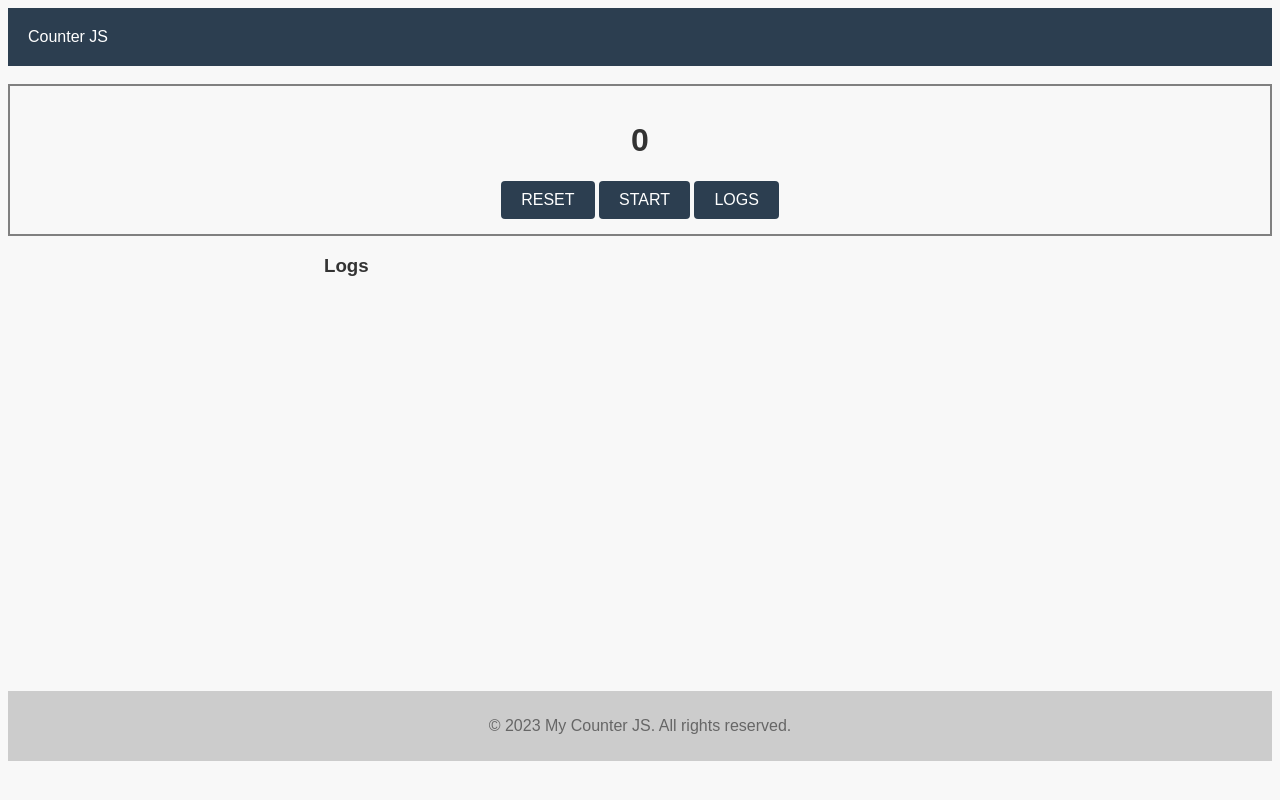
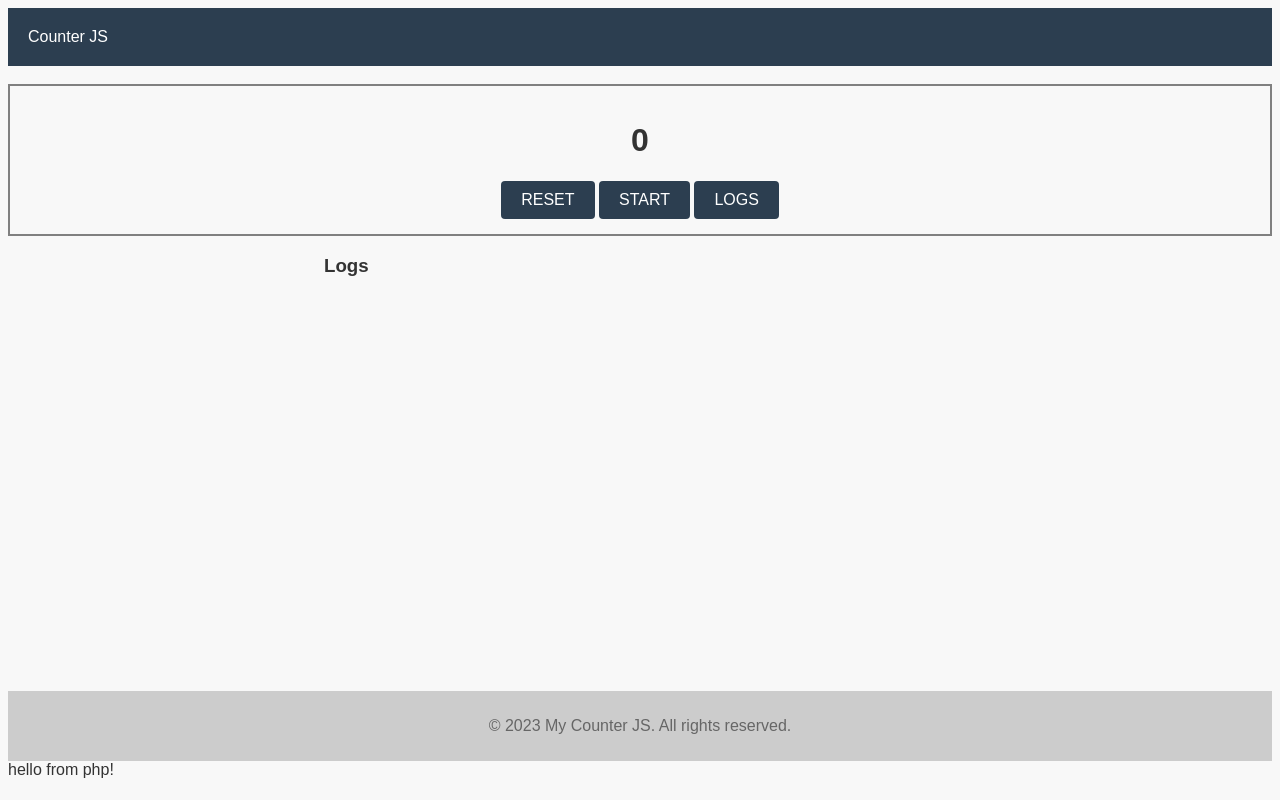
Before and after one commit to tofitech/counterJs2023, a PHP site: page / in a window 1280 px wide. Run offline with PHP 8.4, Linux system fonts and the light colour scheme.

Commit message:
Update and rename index.html to index.php

```diff
--- a/index.html
+++ b/index.php
@@ -129,3 +129,8 @@
       </script>
 </body>
 </html>
+
+
+<?php
+    echo "hello from php!";
+?>
```
